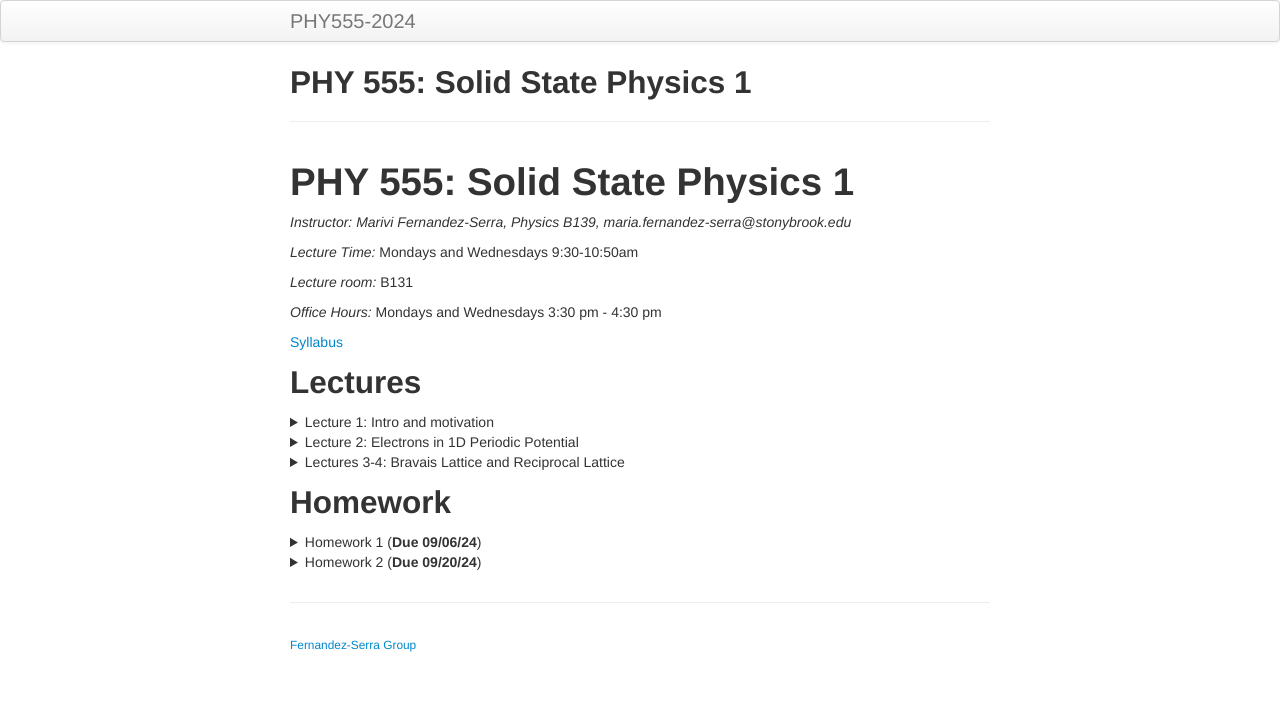
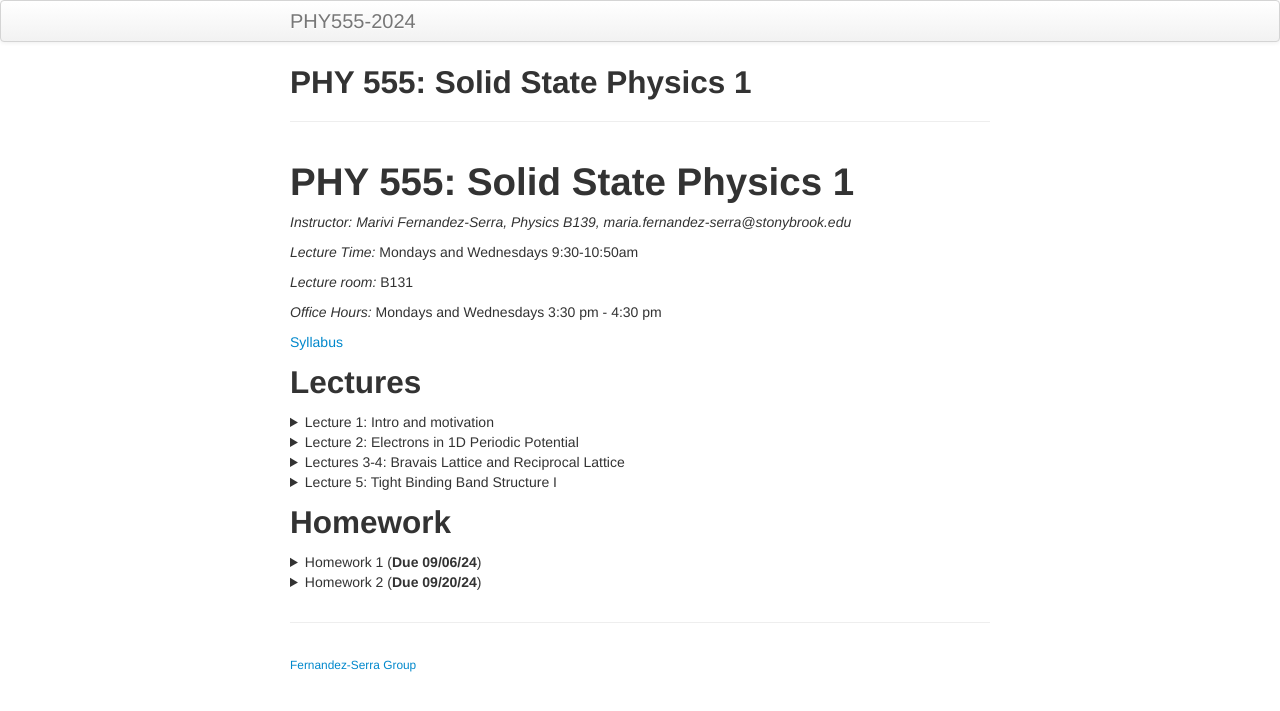
Before and after one commit to marivifs-teaching/PHY555-2024, a Jekyll site: the page built from index.md, in a window 1280 px wide. Shown: the top 711 px of the page. Built offline with Jekyll 4.4.1, drawn with Linux system fonts in a browser that asks for light colours; our own code applies the rules of GitHub Pages for plain Markdown files.

Commit message:
L5, TB model added

```diff
--- a/index.md
+++ b/index.md
@@ -71,6 +71,28 @@ description: Graduate Solid State Physics, PHY 555 Website.
 </ul>
 </details>
 
+<details>
+  <summary>Lecture 5: Tight Binding Band Structure I</summary>
+
+<ul>
+  <li> <a href="./pages/Lectures/L5/L5.pdf" target="_blank" rel="noopener noreferrer">Lecture 5 notes</a>  </li>
+  <li> Readings: </li>
+  <ul>
+  <li> Grosso and Parravicini, Chapter I.4 </li>
+  </ul>
+  <ul>
+  <li> Ashcroft and Mermin, Chapter 10 </li>
+  </ul>
+  <ul>
+  <li> Ziman, Chapter 3 </li>
+  </ul>
+
+
+
+</ul>
+</details>
+
+
 
 ## Homework
 
```
Also changed, not shown: 1 other file.
